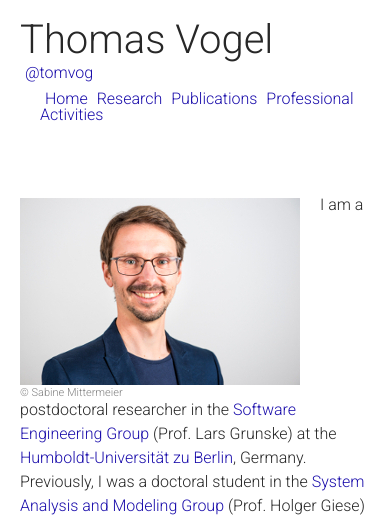
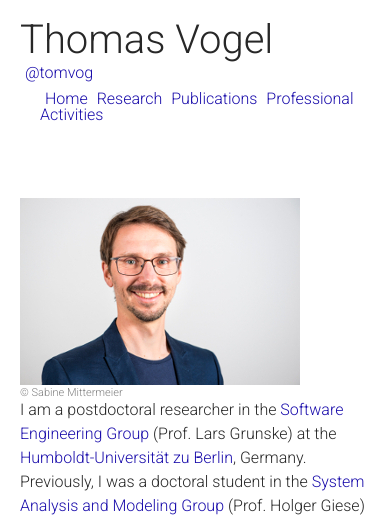
Before and after one commit to thomas-vogel/thomas-vogel.github.io, a Jekyll site: the page built from index.md, in a window 390 px wide. Shown: the top 517 px of the page. Built offline with Jekyll 4.4.1, drawn with Linux system fonts in a browser that asks for light colours.

Commit message:
Change layout of pics for responsive design.

```diff
--- a/assets/css/main.scss
+++ b/assets/css/main.scss
@@ -154,6 +154,19 @@ blockquote {
 	}
 }
 
+.pic {
+  width: 280px;
+	float: left;
+	margin-top: 0em;
+	margin-left: 0em;
+	margin-right: 20px;
+	margin-top: 5px;
+	font-size: 11px;
+	color:gray;
+	@media screen and (max-width: $br) {
+		width: 100%;
+	}
+}
 
 .header {
 	display: flex;
--- a/index.md
+++ b/index.md
@@ -3,8 +3,7 @@ title: Home
 permalink:
 layout: home
 ---
-
-<div style="width: 280px; float: left; margin-top: 0em; margin-left: 0em; margin-right: 20px; margin-top: 5px; font-size: 11px; color:gray;">
+<div class="pic">
 <img src="/assets/img/tom.jpg" alt="Me"/>
 <br />&copy; <a href="http://sabine-mittermeier.de" target="_blank" style="color:gray;">Sabine Mittermeier</a>
 </div>
```
